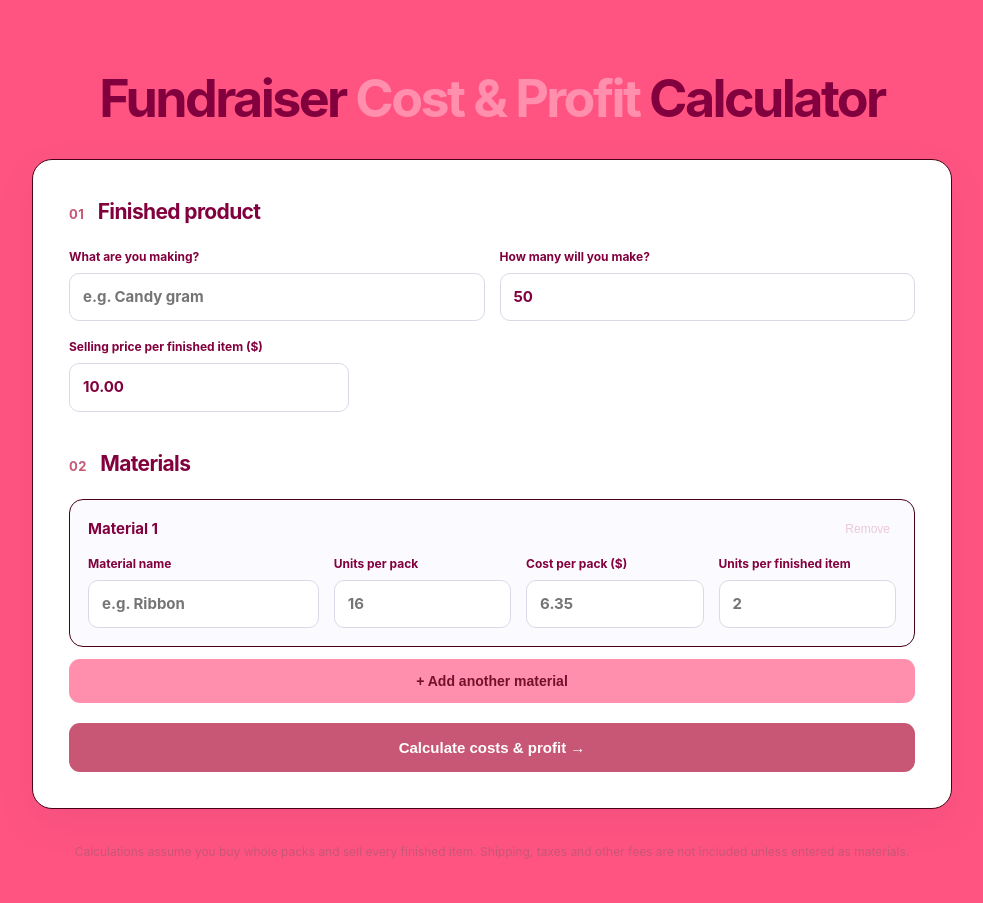
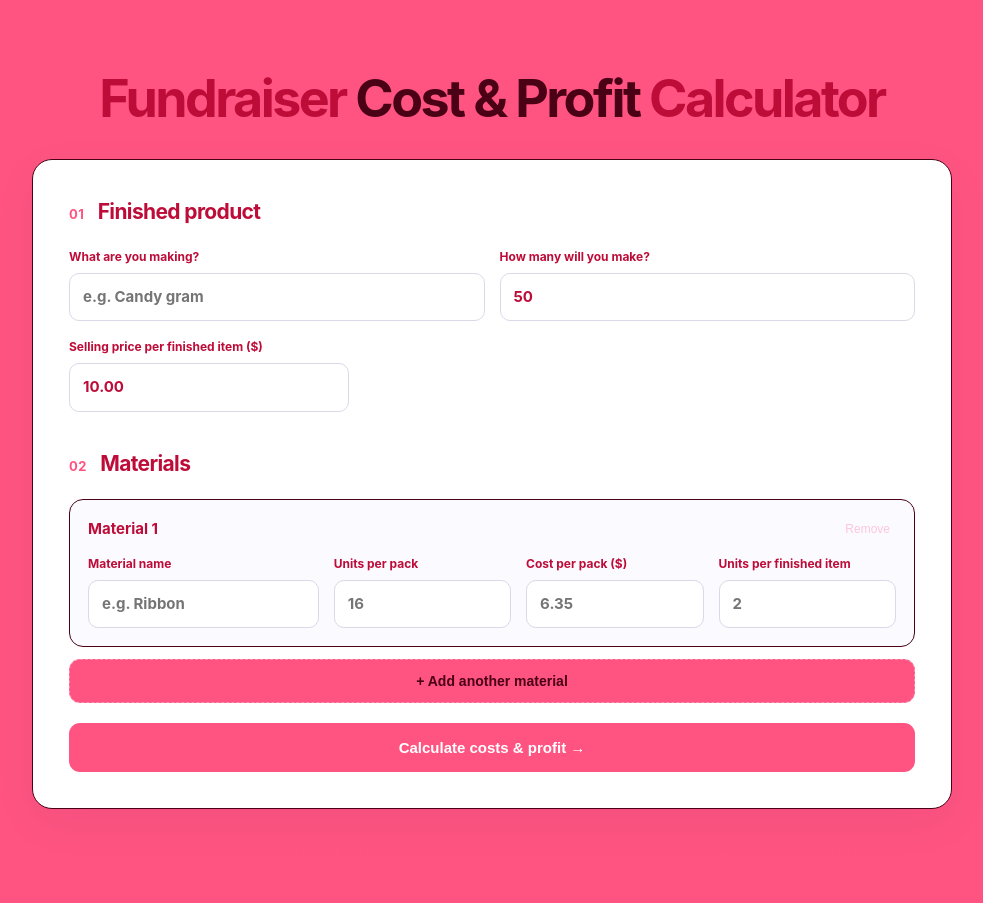
Before and after one commit to oh-boyyo/ProductCalculator, a Flask app: page / in a window 1280 px wide. Shown: the whole page, without its empty margins (148-1131 px from the left). Run offline with Flask 3, Linux system fonts and the light colour scheme.

Commit message:
Update style.css

```diff
--- a/static/style.css
+++ b/static/style.css
@@ -2,10 +2,9 @@
 :root {
   --background: #ff5482;
   --surface: #ffffff;
-  --text: #82003d;
-  --accent: #c75775;
-  --accent-dark: #73112b;
-  --soft-accent: #ff8fad;
+  --text: #bd0c38;
+  --accent: #ff5482;
+  --accent-dark: #4a0115;
   --border: #4a0115;
   --radius: 20px;
 }
@@ -16,7 +15,7 @@ body { margin: 0; background: var(--background); color: var(--text); font-family
 .hero { text-align: center; margin-bottom: 32px; }
 .eyebrow { color: var(--accent); letter-spacing: .18em; font-size: 12px; font-weight: 800; }
 h1 { font-size: clamp(32px, 5vw, 52px); letter-spacing: -.05em; line-height: 1.1; margin: 14px 0; }
-h1 span { color: #ff8fad; }
+h1 span { color: var(--accent-dark); }
 .hero p { color: var(--accent); max-width: 540px; margin: 0 auto; }
 .card { background: var(--surface); border: 1px solid var(--border); border-radius: var(--radius); padding: clamp(18px, 4vw, 36px); box-shadow: 0 14px 45px rgba(35, 26, 77, .055); margin-bottom: 22px; }
 h2 { font-size: 13px; color: var(--accent); margin: 0 0 20px; letter-spacing: .03em; }
@@ -37,7 +36,7 @@ input:focus { outline: 2px solid var(--accent); outline-offset: 1px; }
 .remove:hover { color: #ad3c3c; }
 .remove:disabled { opacity: .3; cursor: not-allowed; }
 .secondary-button, .primary-button { display: block; width: 100%; cursor: pointer; font-size: 14px; font-weight: 750; padding: 13px; border-radius: 11px; }
-.secondary-button { color: var(--accent-dark); border: 1px dashed #ff8fad; background: var(--soft-accent); }
+.secondary-button { color: var(--accent-dark); border: 1px dashed #ff8fad; background: var(--accent); }
 .primary-button { color: white; border: 0; background: var(--accent); margin-top: 20px; font-size: 15px; padding: 16px; }
 .primary-button:hover { background: var(--accent-dark); }
 .error { background: #fff0f0; color: #9c2727; border-radius: 8px; padding: 12px; }
@@ -46,13 +45,13 @@ input:focus { outline: 2px solid var(--accent); outline-offset: 1px; }
 .metric { padding: 18px; border: 1px solid var(--border); border-radius: 13px; display: flex; flex-direction: column; gap: 8px; }
 .metric span { font-size: 12px; color: var(--accent); }
 .metric strong { font-size: clamp(20px, 3vw, 29px); letter-spacing: -.04em; }
-.metric.featured { background: var(--soft-accent); border-color: #daccf5; }
+.metric.featured { background: var(--accent); border-color: var(--border); }
 .metric.featured strong { color: var(--accent-dark); }
 .results h3 { margin-top: 27px; margin-bottom: 10px; }
 .shopping-item { border-bottom: 1px solid var(--border); padding: 13px 0; display: flex; justify-content: space-between; gap: 20px; }
 .shopping-item b { display: block; font-size: 14px; }
 .shopping-item small { display: block; font-size: 12px; color: var(--accent); margin-top: 3px; }
 .shopping-item strong { white-space: nowrap; font-size: 14px; }
-.hint { background: var(--soft-accent); color: var(--accent-dark); padding: 12px 15px; border-radius: 10px; font-size: 13px; margin-top: 24px; }
+.hint { background: var(--accent); color: var(--accent-dark); padding: 12px 15px; border-radius: 10px; font-size: 13px; margin-top: 24px; }
 footer { color: var(--accent); text-align: center; font-size: 12px; padding: 12px; }
 @media (max-width: 700px) { .fields.two, .fields.four, .summary-grid { grid-template-columns: 1fr; } .section-head { display: block; } .material-card { padding: 16px; } .page { padding-top: 30px; } }
```
